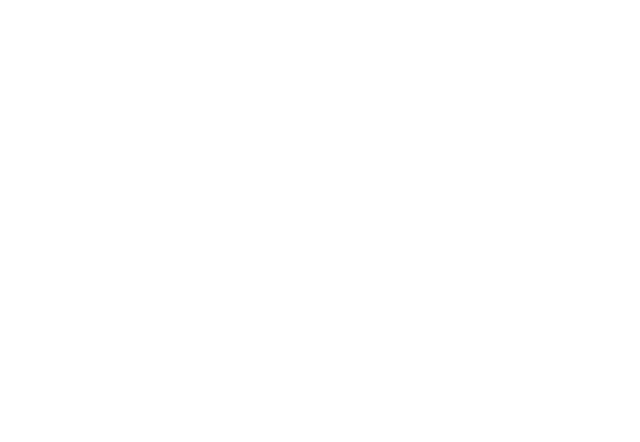
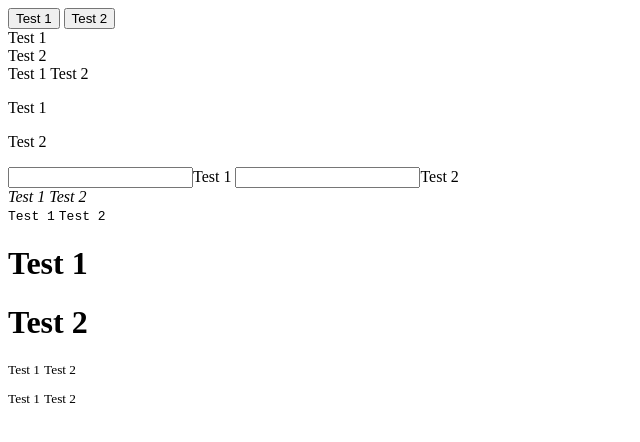
Before and after one commit to acciojob/block-or-inline-SafiraFarheen, a website: page main.html in a window 1280 px wide. Shown: the whole page, without its empty margins (0-640 px from the left). Drawn offline with Linux system fonts and the light colour scheme.

Commit message:
created a submission

```diff
--- a/main.html
+++ b/main.html
@@ -8,6 +8,46 @@
 
 <body>
 	<!-- the entire body must be written by student -->
+	<div>
+		<button data-ns-test="block-inline-button">Test 1</button>
+		<button data-ns-test="block-inline-button">Test 2</button>
+	</div>
+	<div>
+		<div data-ns-test="block-inline-div">Test 1</div>
+		<div data-ns-test="block-inline-div">Test 2</div>
+	</div>
+	<div>
+		<span data-ns-test="block-inline-span">Test 1</span>
+		<span data-ns-test="block-inline-span">Test 2</span>
+	</div>
+	<div>
+		<p data-ns-test="block-inline-p">Test 1</p>
+		<p data-ns-test="block-inline-p">Test 2</p>
+	</div>
+	<div>
+		<input data-ns-test="block-inline-input">Test 1</input>
+		<input data-ns-test="block-inline-input">Test 2</input>
+	</div>
+	<div>
+		<cite data-ns-test="block-inline-cite">Test 1</cite>
+		<cite data-ns-test="block-inline-cite">Test 2</cite>
+	</div>
+	<div >
+		<code data-ns-test="block-inline-code">Test 1</code>
+		<code data-ns-test="block-inline-code">Test 2</code>
+	</div>
+	<div>
+		<h1 data-ns-test="block-inline-h1">Test 1</h1>
+		<h1 data-ns-test="block-inline-h1">Test 2</h1>
+	</div>
+	<div>
+		<sup data-ns-test="block-inline-sup">Test 1</sup>
+		<sup data-ns-test="block-inline-sup">Test 2</sup>
+	</div>
+	<div>
+		<sub data-ns-test="block-inline-sub">Test 1</sub>
+		<sub data-ns-test="block-inline-sub">Test 2</sub>
+	</div>
     <script type="text/javascript" src="./script.js">
 </script>
 
```
